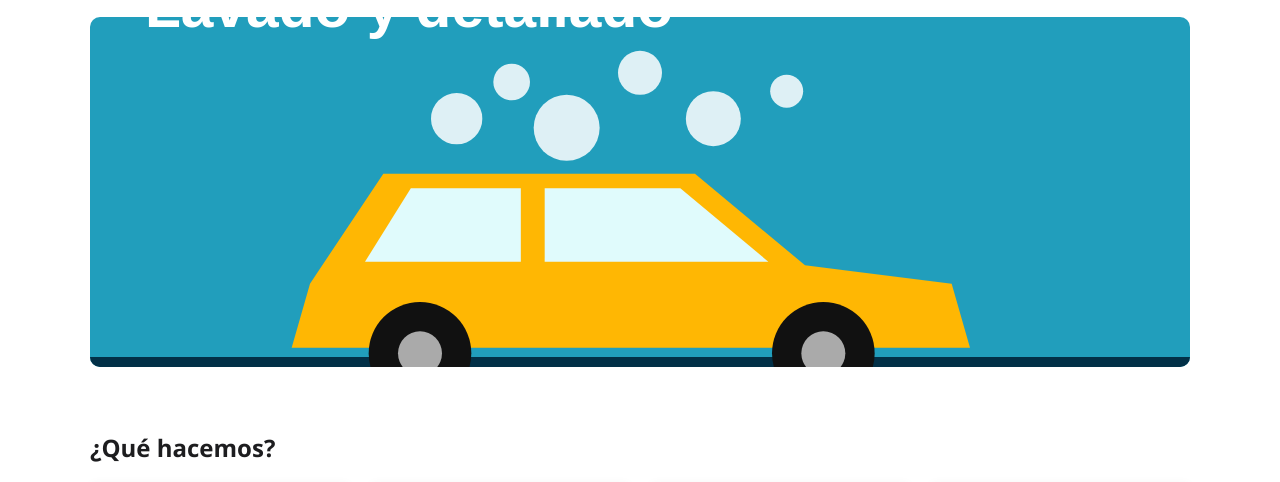
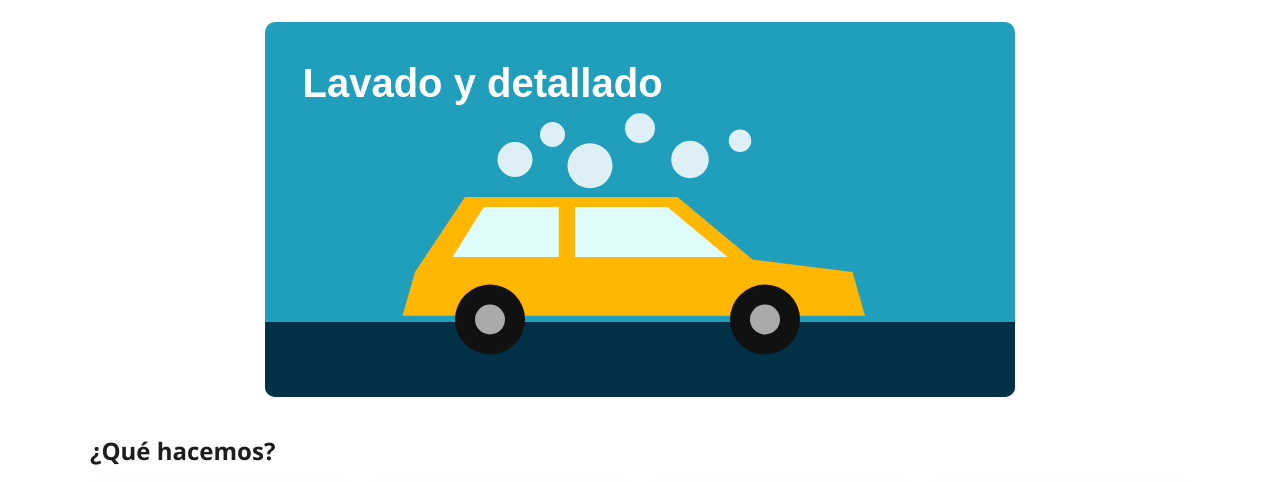
Before and after one commit to rosselfigueroak/taller-mecanico, a plain HTML site: page lavado.html in a window 1280 px wide. Shown: the part 239-721 px from the top of the page. Drawn offline with Linux system fonts and the light colour scheme.

Commit message:
Lavado: mostrar imágenes completas sin recorte

```diff
--- a/lavado.css
+++ b/lavado.css
@@ -30,3 +30,6 @@ td:not(:first-child), th:not(:first-child) { text-align: center; }
 .calculadora select { padding: 8px; border: 1px solid #ccc; border-radius: 6px; font-size: 1rem; }
 .calculadora .extra { margin-top: 5px; }
 .calculadora .resultado { font-size: 1.4rem; font-weight: bold; color: var(--oscuro); margin-top: 10px; }
+
+/* Mostrar las imágenes completas (sin recortar el texto del SVG) */
+.detalle img.principal { max-height: none; height: auto; max-width: 750px; display: block; margin: 25px auto; }
```
